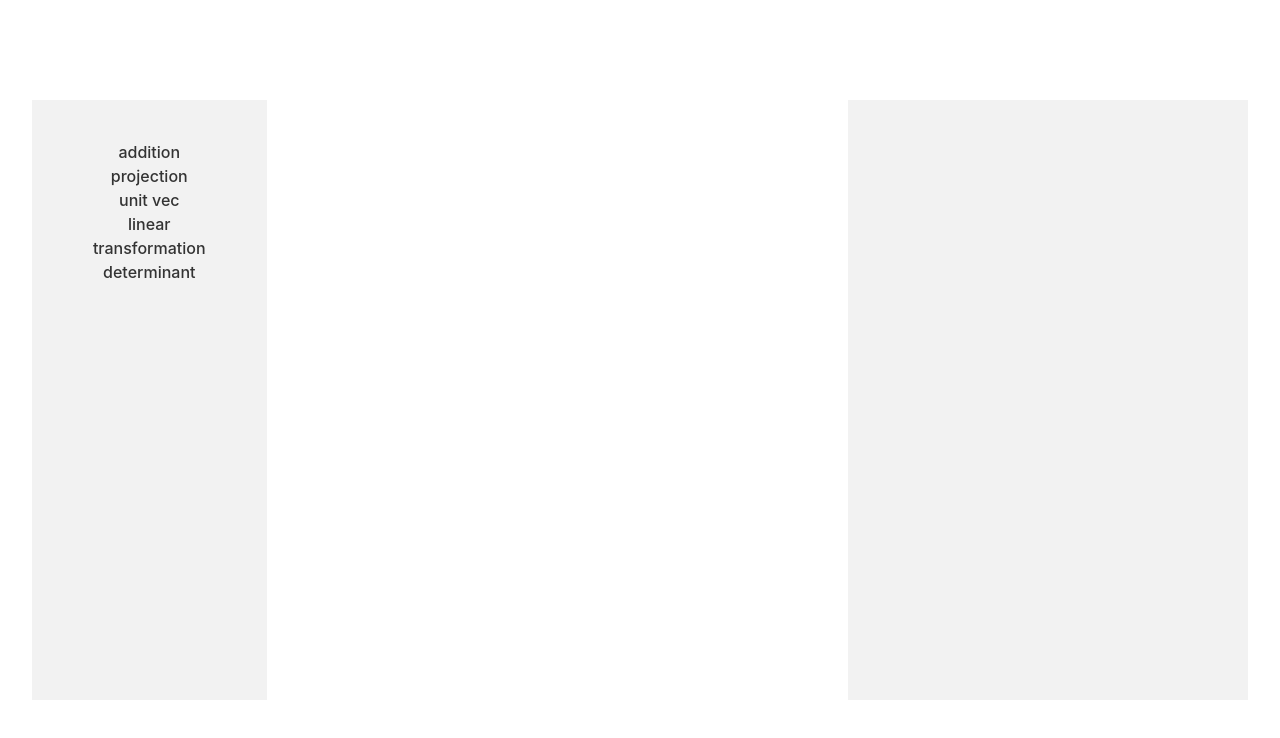
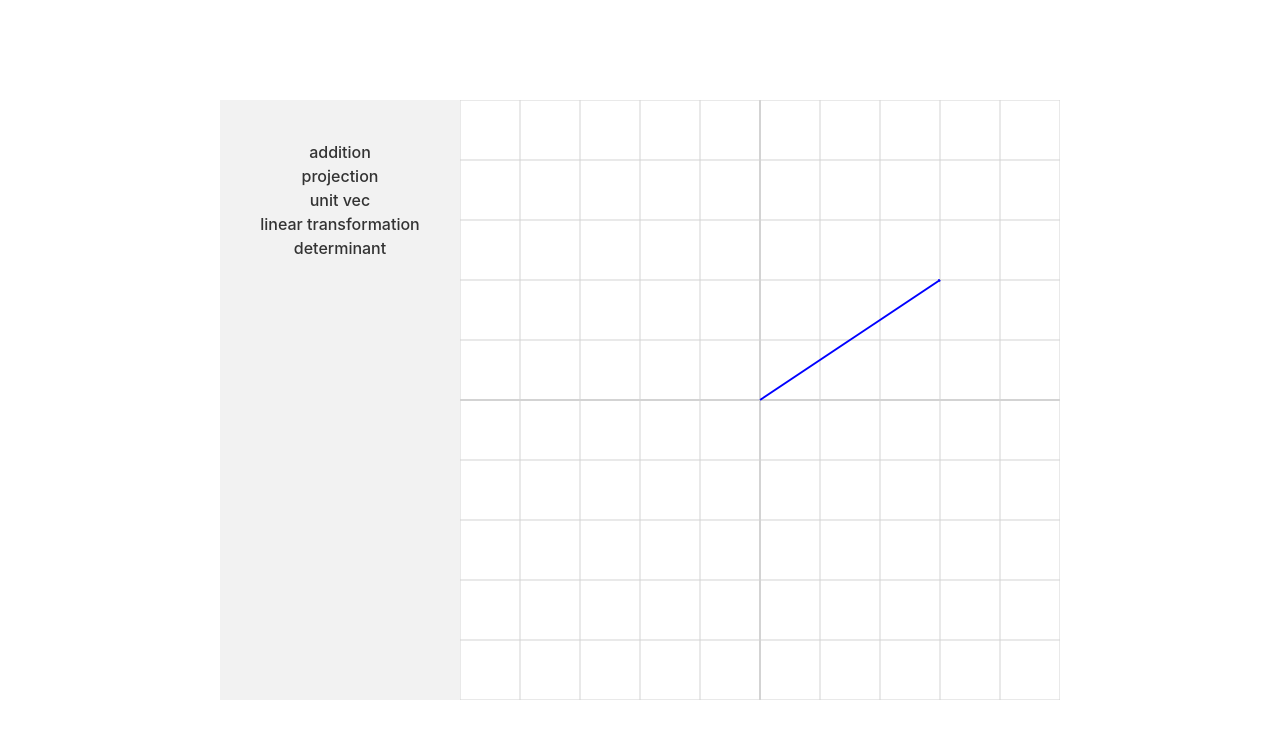
Before and after one commit to nolandc/vectors, a Vue app: page /vuetest in a window 1280 px wide. Shown: the top 738 px of the page. Built offline with nearby package versions, Linux system fonts and the light colour scheme.

Commit message:
first attempt at grind + vector view

```diff
--- a/src/App.vue
+++ b/src/App.vue
@@ -5,7 +5,7 @@
 
   const context: Ref<SVG.Doc|undefined> = ref()
   function createVis() {
-    context.value = SVG(window.document.getElementById('chart') as HTMLElement).size('100%', '100%')
+    //context.value = SVG(window.document.getElementById('chart') as HTMLElement).size('100%', '100%')
   }
 
   onMounted(() => {
@@ -15,13 +15,13 @@
 
   const router = useRouter()
   router.beforeEach(() => {
-    context.value?.clear()
+    //context.value?.clear()
   })
 
   if (import.meta.hot) {
     import.meta.hot.on('vite:beforeUpdate', () => {
       console.log('clearing via hot reload')
-      context.value?.clear()
+      //context.value?.clear()
     })
   }
 </script>
@@ -45,17 +45,11 @@
           <RouterLink to="/determinant">determinant</RouterLink>
         </div>
     </div>
-    <div id="chart">
 
-    </div>
-    <div v-if="context != undefined">
-      <div id="details" d>
-        <RouterView v-slot="{Component}">
-          <component :is="Component"
-          :context="context"/>
-        </RouterView>
-      </div>
-    </div>
+    <RouterView v-slot="{Component}">
+      <component :is="Component"
+      :context="context"/>
+    </RouterView>
   </div>
 </template>
 
--- /dev/null
+++ b/src/components/GridView.vue
@@ -0,0 +1,51 @@
+
+<script setup lang="ts">
+import { PropType, computed, ref } from 'vue';
+import Grid from '../grid';
+import Vector from '../math/vector';
+
+
+const props = defineProps({
+  grid: { type: Grid as PropType<Grid>, required: true },
+  width: { type: Number, required: true },
+  height: { type: Number, required: true },
+  pxWidth: { type: Number, required: true },
+  pxHeight: { type: Number, required: true }
+})
+
+const halfGridSize = props.width / 2.0
+
+const emit = defineEmits(['updated'])
+
+const v1 = ref(new Vector(3, 0))
+
+
+</script>
+
+<template>
+    <div id="svg-container">
+        <svg id="svg-grid">
+          <!-- Could eventually even just make a GridLines component? -->
+          <template v-for="(line, index) in props.grid.gridHorizontalLines()">
+            <line :x1="line[0]" :y1="line[1]" :x2="line[2]" :y2="line[3]" :stroke-width="index==halfGridSize ? 2 : 1" stroke="lightGray"></line>
+          </template>
+          <template v-for="(line, index) in props.grid.gridVerticalLines()">
+            <line :x1="line[0]" :y1="line[1]" :x2="line[2]" :y2="line[3]" :stroke-width="index==halfGridSize ? 2 : 1" stroke="lightGray"></line>
+          </template>
+          <slot/>
+        </svg>
+    </div>
+</template>
+
+
+<style lang="scss">
+
+#svg-container {
+  width: v-bind('props.pxWidth + "px"');
+  height: v-bind('props.pxHeight + "px"');
+}
+#svg-grid {
+  width: 100%;
+  height: 100%;
+}
+</style>
--- /dev/null
+++ b/src/components/VectorView.vue
@@ -0,0 +1,39 @@
+
+<script setup lang="ts">
+import { PropType, computed, ref } from 'vue';
+import Grid from '../grid';
+import Vector from '../math/vector';
+
+
+const props = defineProps({
+  grid: { type: Grid as PropType<Grid>, required: true },
+  origin: { type: Vector as PropType<Vector>, default: new Vector(0, 0)},
+  vector: { type: Vector as PropType<Vector>, required: true }
+})
+
+const pxOrigin = computed(() => props.grid.gridToPx(props.origin.invertY()))
+const pxVector = computed(() => props.grid.gridToPx(props.vector.invertY()))
+</script>
+
+
+<template>
+  <defs>
+    <marker
+      id="arrow"
+      viewBox="0 0 100 100"
+      refX="4"
+      refY="4"
+      markerWidth="20"
+      markerHeight="20"
+      orient="auto-start-reverse"
+      cx="30"
+      cy="30"
+      stroke="blue"
+      stroke-width="2"
+      fill="none">
+      <path d="M 0 8 L 4 4 L 0 0" />
+    </marker>
+  </defs>
+  <line :x1="pxOrigin.x" :y1="pxOrigin.y" :x2="pxVector.x" :y2="pxVector.y" stroke="blue" stroke-width="2" marker-end="url(#arrow)"></line>
+
+</template>
--- a/src/grid.ts
+++ b/src/grid.ts
@@ -75,6 +75,32 @@ class Grid {
   maxBounds() {
       return new Vector(this.gridWidth/2.0, this.gridHeight/2.0)
   }
+
+  gridHorizontalLines() {
+    const lines = []
+    const halfGridSize = this.gridWidth / 2.0
+
+    for (let i = -halfGridSize; i <= halfGridSize; i++) {
+        lines.push(
+            this.pxLineFromGridVec(new Vector(-halfGridSize, i), new Vector(halfGridSize, i))
+        )
+    }
+
+    return lines
+  }
+
+  gridVerticalLines() {
+    const lines = []
+    const halfGridSize = this.gridHeight / 2.0
+
+    for (let i = -halfGridSize; i <= halfGridSize; i++) {
+        lines.push(
+            this.pxLineFromGridVec(new Vector(i, -halfGridSize), new Vector(i, halfGridSize))
+        )
+    }
+
+    return lines
+  }
 }
 
 export default Grid
--- a/src/main.ts
+++ b/src/main.ts
@@ -13,6 +13,8 @@ import DeterminantPage from './pages/DeterminantPage.vue'
 import SVG from 'svg.js'
 import SVGInteractivePoint from './SVGInteractivePoint'
 import Vector from './math/vector'
+import VueTestPage from './pages/VueTestPage.vue'
+import GridView from './components/GridView.vue'
 
 const routes = [
   { path: "", component: Addition },
@@ -21,7 +23,8 @@ const routes = [
   { path: '/unit', component: UnitCirclePage },
   { path: '/transformation', component: LinearTransformationPage },
   { path: '/determinant', component: DeterminantPage},
-  { path: '/test', component: TestPage }
+  { path: '/test', component: TestPage },
+  { path: '/vuetest', component: VueTestPage },
 ]
 
 const router = createRouter({
@@ -45,13 +48,6 @@ SVG.extend(SVG.Element, {
   }
 })
 
-SVG.extend(SVG.Element, {
-  attachToVector: function(v: Vector, f: (v: Vector) => void) {
-    v.onChange({
-      update: (newVec) => f(newVec)
-    })
-  }
-})
 
 SVG.extend(SVG.Element, {
   removeMouseInteraction: function() {
--- /dev/null
+++ b/src/pages/VueTestPage.vue
@@ -0,0 +1,23 @@
+<script setup lang="ts">
+  import { ref } from "vue";
+  import GridView from "../components/GridView.vue"
+  import Vector from "../math/vector";
+  import VectorView from "../components/VectorView.vue";
+  import Grid from "../grid";
+
+  // TODO: just define grid in GridView, and let it use inherit/provide to pass it to child types?
+  const grid = new Grid(10, 10, 600, 600)
+  const vec = ref(new Vector(3, 2))
+
+
+</script>
+
+<template>
+  <GridView :grid="grid" :width="10" :height="10" :pxWidth="600" :pxHeight="600">
+    <VectorView :grid="grid" :vector="vec"/>
+  </GridView>
+</template>
+
+<style lang="scss" scoped>
+
+</style>
```
Also changed, not shown: src/components/Visualization.vue (added, +53 -0 lines). Lines whose indentation alone changed are shown as unchanged.
